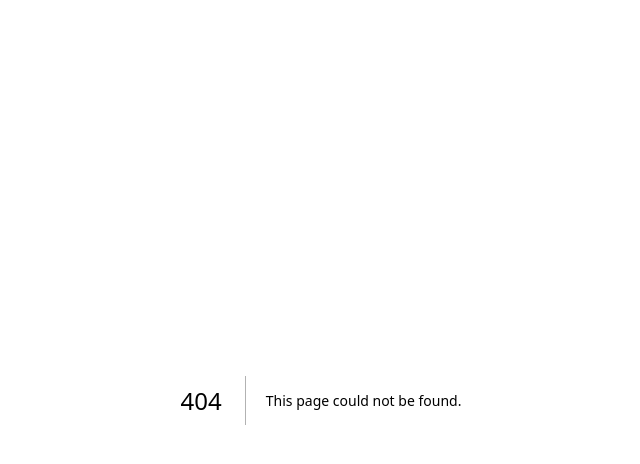
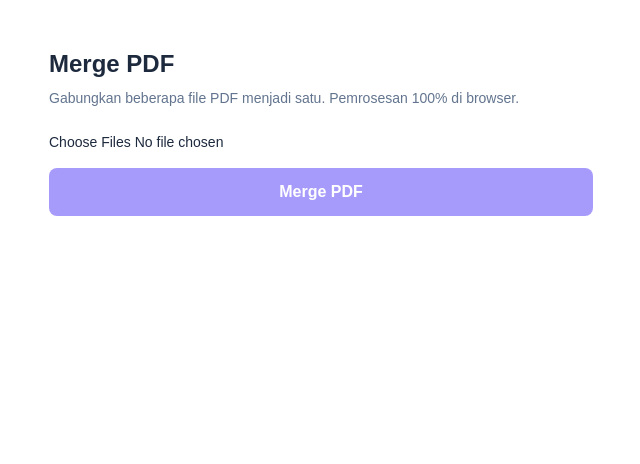
Before and after one commit to kebsixx/SecurePDF, a Next.js app: page /merge-pdf in a window 1280 px wide. Before the commit this address had no page. Shown: the top 464 px of the page, without its empty margins (319-959 px from the left). Built offline with nearby package versions, Linux system fonts and the light colour scheme.

Commit message:
Add compression level selection and improve PDF compression handling

```diff
--- a/src/app/compress-pdf/page.jsx
+++ b/src/app/compress-pdf/page.jsx
@@ -6,6 +6,7 @@ import { PDFDocument } from "pdf-lib";
 export default function CompressPDFPage() {
   const [file, setFile] = useState(null);
   const [loading, setLoading] = useState(false);
+  const [level, setLevel] = useState("medium");
 
   async function handleCompress() {
     if (!file) return alert("Pilih file PDF terlebih dahulu");
@@ -19,6 +20,13 @@ export default function CompressPDFPage() {
 
       // Buat PDF baru (rebuild = bentuk kompresi client-side)
       const newPdf = await PDFDocument.create();
+
+      if (level === "low") {
+        newPdf.setTitle("");
+        newPdf.setAuthor("");
+        newPdf.setCreator("");
+        newPdf.setProducer("");
+      }
       const pages = await newPdf.copyPages(pdfDoc, pdfDoc.getPageIndices());
       pages.forEach((p) => newPdf.addPage(p));
 
@@ -42,11 +50,33 @@ export default function CompressPDFPage() {
   }
 
   return (
-    <main className="max-w-xl mx-auto px-4 py-12">
+    <main className="max-w-xl mx-auto px-4 py-12 text-slate-800">
       <h1 className="text-2xl font-bold mb-2">Compress PDF</h1>
       <p className="text-sm text-slate-500 mb-6">
         File diproses langsung di browser. Tidak ada data yang diunggah ke
         server.
+      </p>
+
+      <label className="block mb-2 text-sm font-medium">Tingkat Kompresi</label>
+      <select
+        value={level}
+        onChange={(e) => setLevel(e.target.value)}
+        style={{ colorScheme: "light" }}
+        className="mb-4 block w-full text-sm p-2 border border-slate-300 rounded-lg bg-white text-slate-800 focus:ring-2 focus:ring-indigo-500 outline-none dark:bg-white dark:text-slate-900">
+        <option className="text-slate-800 bg-white" value="low">
+          Rendah
+        </option>
+        <option className="text-slate-800 bg-white" value="medium">
+          Sedang
+        </option>
+        <option className="text-slate-800 bg-white" value="high">
+          Tinggi
+        </option>
+      </select>
+
+      <p className="text-xs text-slate-400 mb-4">
+        Kompresi dilakukan dengan mengoptimalkan metadata dan struktur PDF,
+        bukan mengubah isi dokumen.
       </p>
 
       <input
--- a/src/app/image-to-pdf/page.jsx
+++ b/src/app/image-to-pdf/page.jsx
@@ -22,13 +22,25 @@ export default function ImageToPdfPage() {
   const previewFrameRef = useRef(null);
   const sortableRef = useRef(null);
 
-  // Initialize Sortable.js
+  // Initialize Sortable.js (with touch-friendly options)
   useEffect(() => {
-    if (previewGridRef.current && fileDataList.length > 0) {
-      if (!sortableRef.current) {
+    if (
+      previewGridRef.current &&
+      fileDataList.length > 0 &&
+      !sortableRef.current
+    ) {
       sortableRef.current = Sortable.create(previewGridRef.current, {
         animation: 150,
         ghostClass: "sortable-ghost",
+        handle: ".drag-handle",
+        forceFallback: true,
+        fallbackOnBody: true,
+        delayOnTouchOnly: true,
+        delay: 180,
+        touchStartThreshold: 5,
+        scroll: true,
+        scrollSensitivity: 30,
+        scrollSpeed: 10,
         onEnd: () => {
           const newOrder = Array.from(
             previewGridRef.current.querySelectorAll("[data-id]")
@@ -40,8 +52,7 @@ export default function ImageToPdfPage() {
         },
       });
     }
-    }
-  }, [fileDataList]);
+  }, [fileDataList.length]);
 
   // Set iframe src when preview URL changes
   useEffect(() => {
@@ -361,14 +372,14 @@ export default function ImageToPdfPage() {
                   <div
                     key={item.id}
                     data-id={item.id}
-                    className="relative bg-white border border-slate-200 rounded-xl p-2 shadow-sm hover:shadow-md transition-shadow group">
+                    className="relative bg-white border border-slate-200 rounded-xl p-2 shadow-sm hover:shadow-md transition-shadow group select-none touch-none">
                     <div className="absolute top-3 left-3 bg-slate-800/70 text-white text-[10px] px-2 py-0.5 rounded-md z-10">
                       Hal {index + 1}
                     </div>
                     <img
                       src={item.content}
                       alt={item.name}
-                      className="h-40 w-full object-cover rounded-lg drag-handle"
+                      className="h-40 w-full object-cover rounded-lg drag-handle cursor-grab active:cursor-grabbing select-none touch-none"
                     />
                     <button
                       onClick={() => removeItem(item.id)}
--- /dev/null
+++ b/src/app/merge-pdf/page.jsx
@@ -0,0 +1,159 @@
+"use client";
+
+import { useEffect, useRef, useState } from "react";
+import { PDFDocument } from "pdf-lib";
+import Sortable from "sortablejs";
+
+export default function MergePDFPage() {
+  const [files, setFiles] = useState([]);
+  const [loading, setLoading] = useState(false);
+  const listRef = useRef(null);
+  const sortableRef = useRef(null);
+
+  // Create Sortable once the list is rendered (files present)
+  useEffect(() => {
+    if (!listRef.current || sortableRef.current) return;
+
+    sortableRef.current = Sortable.create(listRef.current, {
+      animation: 150,
+      ghostClass: "sortable-ghost",
+      chosenClass: "sortable-chosen",
+      draggable: "li",
+      forceFallback: true,
+      fallbackOnBody: true,
+      delayOnTouchOnly: true,
+      delay: 180,
+      touchStartThreshold: 5,
+      scroll: true,
+      scrollSensitivity: 30,
+      scrollSpeed: 10,
+      onEnd: (evt) => {
+        setFiles((prev) => {
+          const next = [...prev];
+          const [moved] = next.splice(evt.oldIndex, 1);
+          next.splice(evt.newIndex, 0, moved);
+          return next;
+        });
+      },
+    });
+  }, [files.length]);
+
+  // Cleanup on unmount
+  useEffect(() => {
+    return () => {
+      if (sortableRef.current) {
+        sortableRef.current.destroy();
+        sortableRef.current = null;
+      }
+    };
+  }, []);
+
+  async function handleMerge() {
+    if (files.length < 2) {
+      alert("Pilih minimal 2 file PDF");
+      return;
+    }
+
+    setLoading(true);
+
+    try {
+      const mergedPdf = await PDFDocument.create();
+
+      for (const file of files) {
+        const bytes = await file.arrayBuffer();
+        const pdf = await PDFDocument.load(bytes);
+        const pages = await mergedPdf.copyPages(pdf, pdf.getPageIndices());
+        pages.forEach((page) => mergedPdf.addPage(page));
+      }
+
+      const mergedBytes = await mergedPdf.save();
+      const blob = new Blob([mergedBytes], { type: "application/pdf" });
+
+      const url = URL.createObjectURL(blob);
+      const a = document.createElement("a");
+      a.href = url;
+      a.download = "merged.pdf";
+      a.click();
+      URL.revokeObjectURL(url);
+    } catch (err) {
+      console.error(err);
+      alert("Gagal merge PDF");
+    } finally {
+      setLoading(false);
+    }
+  }
+
+  return (
+    <main className="max-w-xl mx-auto px-4 py-12 text-slate-800">
+      <style jsx global>{`
+        .sortable-ghost {
+          background-color: rgba(
+            99,
+            102,
+            241,
+            0.15
+          ) !important; /* indigo-500/15 */
+          border: 1px dashed #6366f1 !important; /* indigo-500 */
+        }
+        .sortable-chosen {
+          background-color: rgba(
+            79,
+            70,
+            229,
+            0.08
+          ) !important; /* indigo-600/8 */
+        }
+        .drag-handle {
+          cursor: grab;
+        }
+        .drag-handle:active {
+          cursor: grabbing;
+        }
+      `}</style>
+      <h1 className="text-2xl font-bold mb-2">Merge PDF</h1>
+      <p className="text-sm text-slate-500 mb-6">
+        Gabungkan beberapa file PDF menjadi satu. Pemrosesan 100% di browser.
+      </p>
+
+      <input
+        type="file"
+        accept="application/pdf"
+        multiple
+        onChange={(e) => setFiles(Array.from(e.target.files || []))}
+        className="mb-4 block w-full text-sm"
+      />
+
+      {files.length > 0 && (
+        <ul ref={listRef} className="space-y-2 mb-4">
+          {files.map((f, i) => (
+            <li
+              key={i}
+              className="drag-handle flex items-center justify-between gap-2 bg-white dark:bg-slate-800 text-slate-800 dark:text-slate-100 border border-slate-200 dark:border-slate-700 rounded-md px-3 py-2 shadow-sm select-none">
+              <span className="truncate">
+                {i + 1}. {f.name}
+              </span>
+              <span className="text-xs text-slate-400">
+                Tarik untuk urutkan
+              </span>
+            </li>
+          ))}
+        </ul>
+      )}
+
+      <button
+        onClick={handleMerge}
+        disabled={files.length < 2 || loading}
+        className="w-full bg-indigo-600 text-white py-3 rounded-lg font-semibold disabled:opacity-50">
+        {loading ? "Memproses..." : "Merge PDF"}
+      </button>
+
+      {files.length > 0 && (
+        <ul className="text-xs text-slate-400 mt-4 space-y-1">
+          {files.map((f, i) => (
+            <li key={i}>{f.name}</li>
+          ))}
+        </ul>
+      )}
+    </main>
+  );
+}
```
Lines whose indentation alone changed are shown as unchanged.
